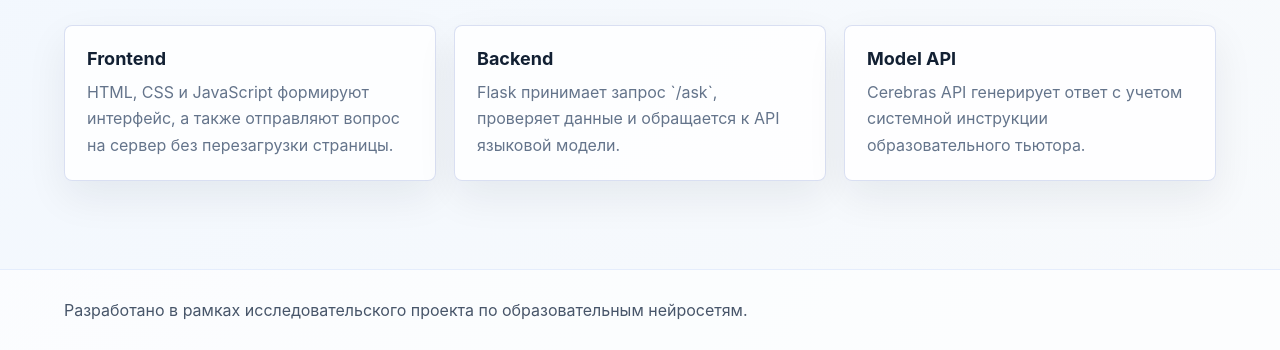
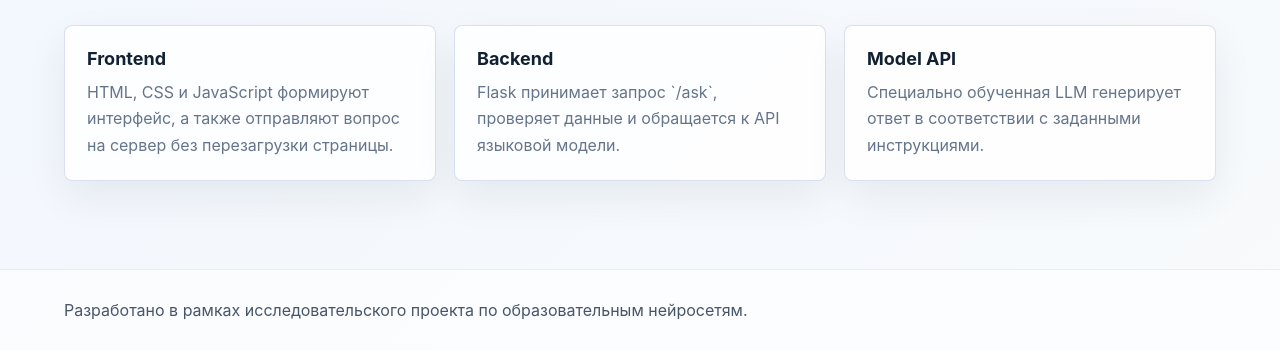
Before and after one commit to maksim-smola/LLM-with-tutoring-capabilities, a Flask app: page / in a window 1280 px wide. Shown: the part 3117-3467 px from the top of the page. Run offline with Flask 3, Linux system fonts and the light colour scheme.

Commit message:
Update index.html

```diff
--- a/templates/index.html
+++ b/templates/index.html
@@ -647,7 +647,7 @@
         </article>
         <article class="card">
           <h3>Model API</h3>
-          <p>Cerebras API генерирует ответ с учетом системной инструкции образовательного тьютора.</p>
+          <p>Специально обученная LLM генерирует ответ в соответствии с заданными инструкциями.</p>
         </article>
       </div>
     </section>
```
